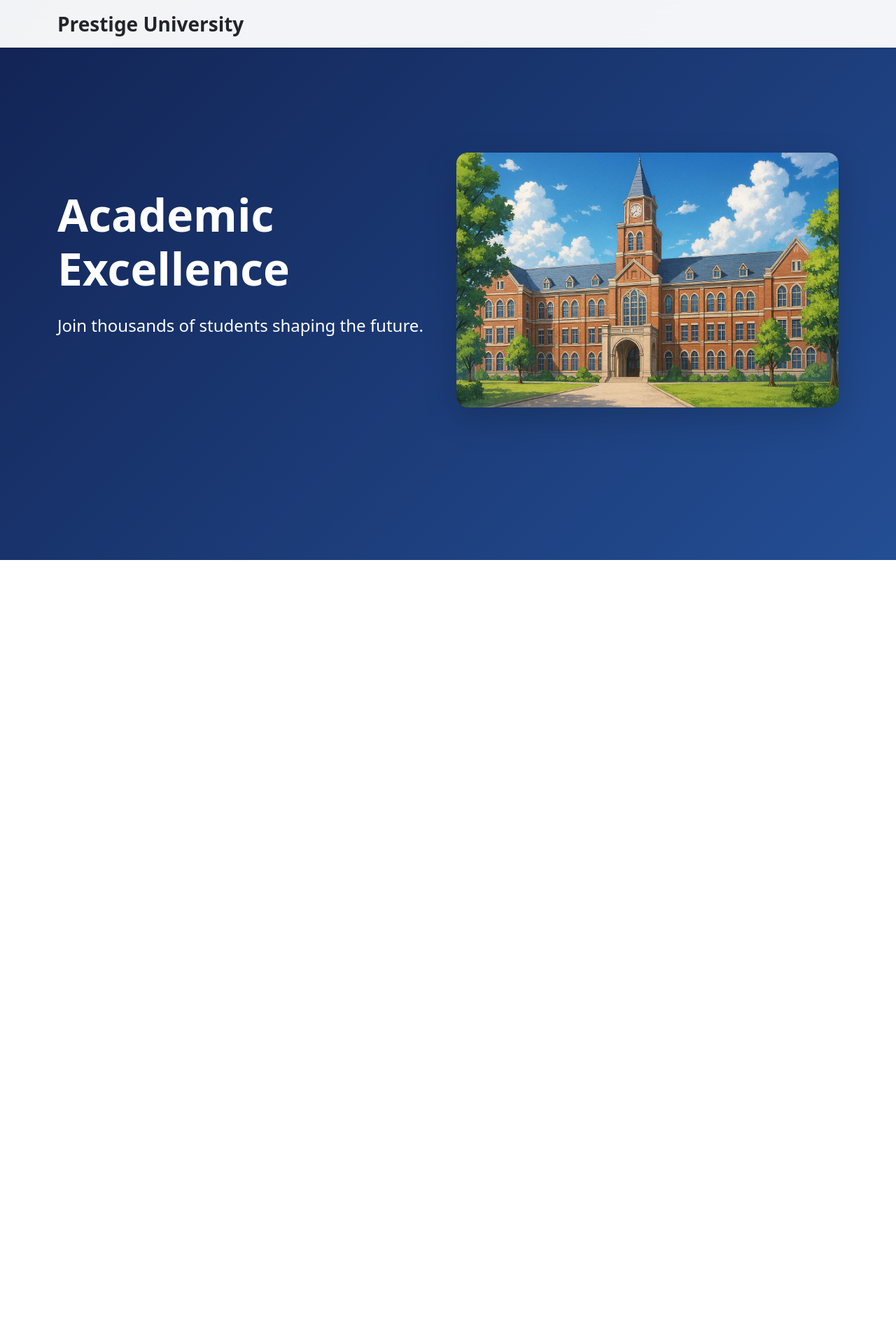
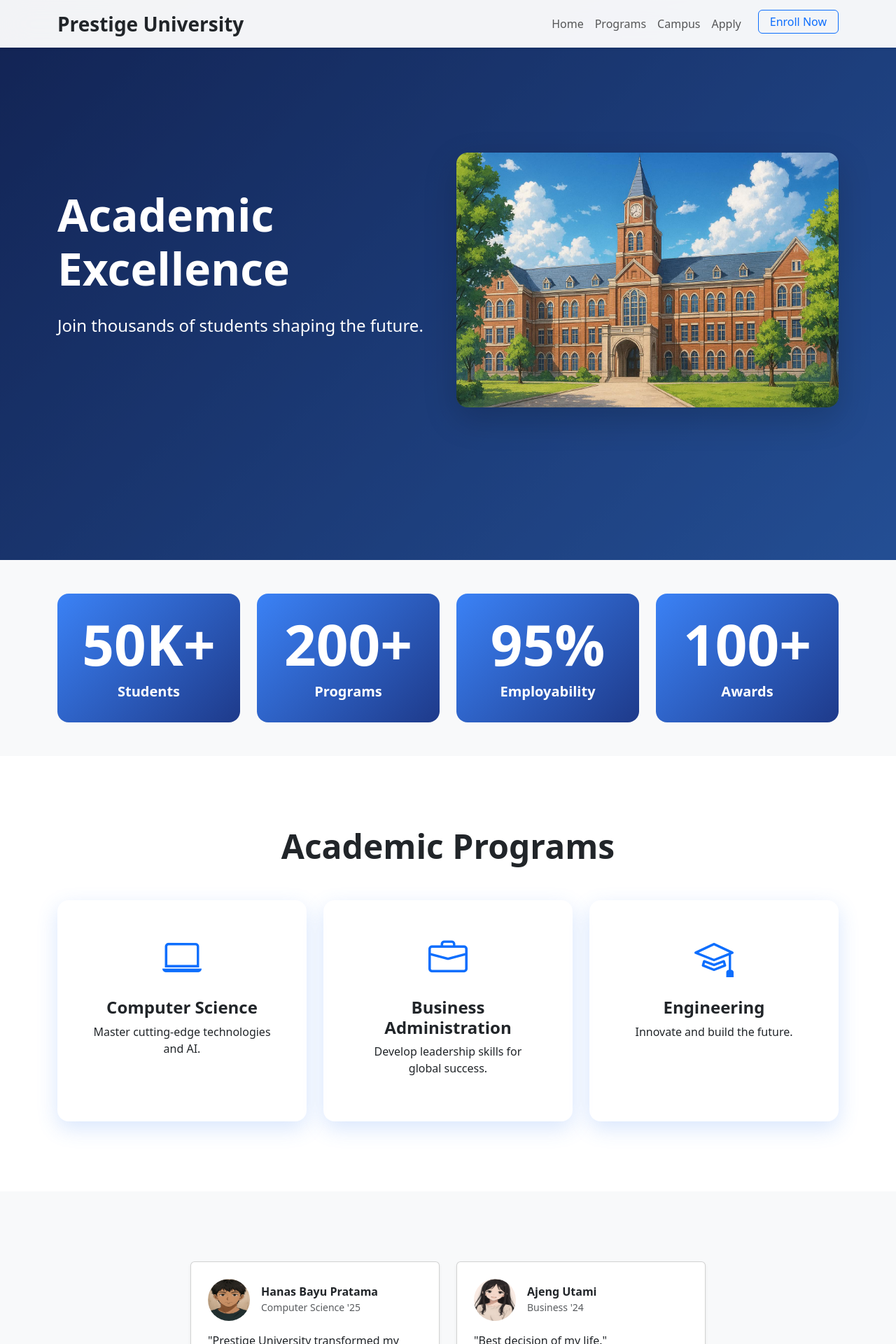
Before and after one commit to hanasoke/university, a React (Vite) app: page / in a window 1280 px wide. Shown: the top 1920 px of the page at 70% size. Before the commit the page ends 800 px from the top, so only its background shows below. Built offline with nearby package versions, Linux system fonts and the light colour scheme.

Commit message:
updated university website pages

```diff
--- /dev/null
+++ b/src/components/home/Hero.jsx
@@ -0,0 +1,33 @@
+import universityImg from '../../assets/img/university.jpg'
+
+export default function Hero() {
+  return (
+    <section
+      id="home"
+      className="hero d-flex align-items-center text-white position-relative"
+    >
+      <div className="hero-overlay position-absolute top-0 start-0 w-100 h-100"></div>
+
+      <div className="container position-relative">
+        <div className="row align-items-center">
+          <div className="col-lg-6">
+            <h1 className="display-3 fw-bold mb-4">
+              Academic Excellence
+            </h1>
+            <p className="lead fs-4 mb-5">
+              Join thousands of students shaping the future.
+            </p>
+          </div>
+
+          <div className="col-lg-6">
+            <img
+              src={universityImg}
+              className="img-fluid rounded-4 shadow-lg"
+              alt="University Campus"
+            />
+          </div>
+        </div>
+      </div>
+    </section>
+  )
+}
--- /dev/null
+++ b/src/components/home/Programs.jsx
@@ -0,0 +1,41 @@
+const programs = [
+  {
+    icon: "bi-laptop",
+    title: "Computer Science",
+    desc: "Master cutting-edge technologies and AI."
+  },
+  {
+    icon: "bi-briefcase",
+    title: "Business Administration",
+    desc: "Develop leadership skills for global success."
+  },
+  {
+    icon: "bi-mortarboard",
+    title: "Engineering",
+    desc: "Innovate and build the future."
+  }
+]
+
+export default function Programs() {
+  return (
+    <section id="programs" className="section-padding bg-white">
+      <div className="container">
+        <div className="text-center mb-5">
+          <h2 className="display-5 fw-bold">Academic Programs</h2>
+        </div>
+
+        <div className="row g-4">
+          {programs.map((p, i) => (
+            <div className="col-lg-4 col-md-6" key={i}>
+              <div className="feature-card h-100 p-5 text-center rounded-4">
+                <i className={`bi ${p.icon} display-4 text-primary mb-4 d-block`}></i>
+                <h4 className="fw-bold">{p.title}</h4>
+                <p>{p.desc}</p>
+              </div>
+            </div>
+          ))}
+        </div>
+      </div>
+    </section>
+  )
+}
--- /dev/null
+++ b/src/components/home/Stats.jsx
@@ -0,0 +1,29 @@
+const stats = [
+  { value: "50K+", label: "Students" },
+  { value: "200+", label: "Programs" },
+  { value: "95%", label: "Employability" },
+  { value: "100+", label: "Awards" },
+]
+
+export default function Stats() {
+  return (
+    <section className="bg-light py-5">
+      <div className="container">
+        <div className="row text-center g-4">
+          {stats.map((item, i) => (
+            <div className="col-md-3 col-6" key={i}>
+              <div className="stats-card text-white p-4 rounded-4">
+                <div className="display-1 fw-bold mb-2">
+                  {item.value}
+                </div>
+                <div className="h5 fw-bold">
+                  {item.label}
+                </div>
+              </div>
+            </div>
+          ))}
+        </div>
+      </div>
+    </section>
+  )
+}
--- /dev/null
+++ b/src/components/home/Testimonials.jsx
@@ -0,0 +1,48 @@
+import profile1 from '../../assets/img/profile-1.jpg'
+import profile2 from '../../assets/img/profile-2.jpg'
+
+const testimonials = [
+  {
+    img: profile1,
+    name: "Hanas Bayu Pratama",
+    major: "Computer Science '25",
+    text: "Prestige University transformed my career."
+  },
+  {
+    img: profile2,
+    name: "Ajeng Utami",
+    major: "Business '24",
+    text: "Best decision of my life."
+  }
+]
+
+export default function Testimonials() {
+  return (
+    <section className="section-padding bg-light">
+      <div className="container">
+        <div className="row g-4 justify-content-center">
+          {testimonials.map((t, i) => (
+            <div className="col-lg-4 col-md-6" key={i}>
+              <div className="card testimonial-card p-4 shadow-sm h-100">
+                <div className="d-flex align-items-center mb-3">
+                  <img
+                    src={t.img}
+                    className="rounded-circle me-3"
+                    width="60"
+                    height="60"
+                    alt={t.name}
+                  />
+                  <div>
+                    <h6 className="fw-bold mb-0">{t.name}</h6>
+                    <small className="text-muted">{t.major}</small>
+                  </div>
+                </div>
+                <p>"{t.text}"</p>
+              </div>
+            </div>
+          ))}
+        </div>
+      </div>
+    </section>
+  )
+}
--- /dev/null
+++ b/src/components/layouts/Footer.jsx
@@ -0,0 +1,9 @@
+export default function Footer() {
+  return (
+    <footer className="bg-dark text-white py-5">
+      <div className="container text-center">
+        <p>&copy; 2026 Prestige University</p>
+      </div>
+    </footer>
+  )
+}
--- /dev/null
+++ b/src/components/layouts/Navbar.jsx
@@ -0,0 +1,37 @@
+export default function Navbar() {
+  return (
+    <nav className="navbar navbar-expand-lg navbar-light fixed-top shadow-sm">
+      <div className="container">
+        <a className="navbar-brand fw-bold fs-3 text-dark" href="#">
+          Prestige University
+        </a>
+
+        <button
+          className="navbar-toggler"
+          type="button"
+          data-bs-toggle="collapse"
+          data-bs-target="#navbarNav"
+        >
+          <span className="navbar-toggler-icon"></span>
+        </button>
+
+        <div className="collapse navbar-collapse" id="navbarNav">
+          <ul className="navbar-nav ms-auto">
+            {["Home", "Programs", "Campus", "Apply"].map(item => (
+              <li className="nav-item" key={item}>
+                <a className="nav-link" href={`#${item.toLowerCase()}`}>
+                  {item}
+                </a>
+              </li>
+            ))}
+            <li className="nav-item ms-3">
+              <a className="btn btn-outline-primary px-3 py-1" href="#apply">
+                Enroll Now
+              </a>
+            </li>
+          </ul>
+        </div>
+      </div>
+    </nav>
+  )
+}
--- a/src/pages/Homepage.jsx
+++ b/src/pages/Homepage.jsx
@@ -1,47 +1,20 @@
-import universityImg from '../assets/img/university.jpg'
-// import profile1 from '../assets/img/profile-1.jpg'
-// import profile2 from '../assets/img/profile-2.jpg'
+import Navbar from '../components/layouts/Navbar'
+import Footer from '../components/layouts/Footer'
+
+import Hero from '../components/home/Hero'
+import Stats from '../components/home/Stats'
+import Programs from '../components/home/Programs'
+import Testimonials from '../components/home/Testimonials'
 
 export default function HomePage() {
   return (
     <>
-      {/* Navigation */}
-      <nav className="navbar navbar-expand-lg navbar-light fixed-top shadow-sm">
-        <div className="container">
-          <a className="navbar-brand fw-bold fs-3 text-dark" href="#">
-            Prestige University
-          </a>
-        </div>
-      </nav>
-
-      {/* Hero Section */}
-      <section
-        id="home"
-        className="hero d-flex align-items-center text-white position-relative"
-      >
-        <div className="hero-overlay position-absolute top-0 start-0 w-100 h-100"></div>
-
-        <div className="container position-relative">
-          <div className="row align-items-center">
-            <div className="col-lg-6">
-              <h1 className="display-3 fw-bold mb-4">
-                Academic Excellence
-              </h1>
-              <p className="lead fs-4 mb-5">
-                Join thousands of students shaping the future.
-              </p>
-            </div>
-
-            <div className="col-lg-6">
-              <img
-                src={universityImg}
-                className="img-fluid rounded-4 shadow-lg"
-                alt="University Campus"
-              />
-            </div>
-          </div>
-        </div>
-      </section>
+      <Navbar />
+      <Hero />
+      <Stats />
+      <Programs />
+      <Testimonials />
+      <Footer />
     </>
   )
 }
```
Also changed, not shown: src/components/home/Apply.jsx (added), src/components/home/Campus.jsx (added).
